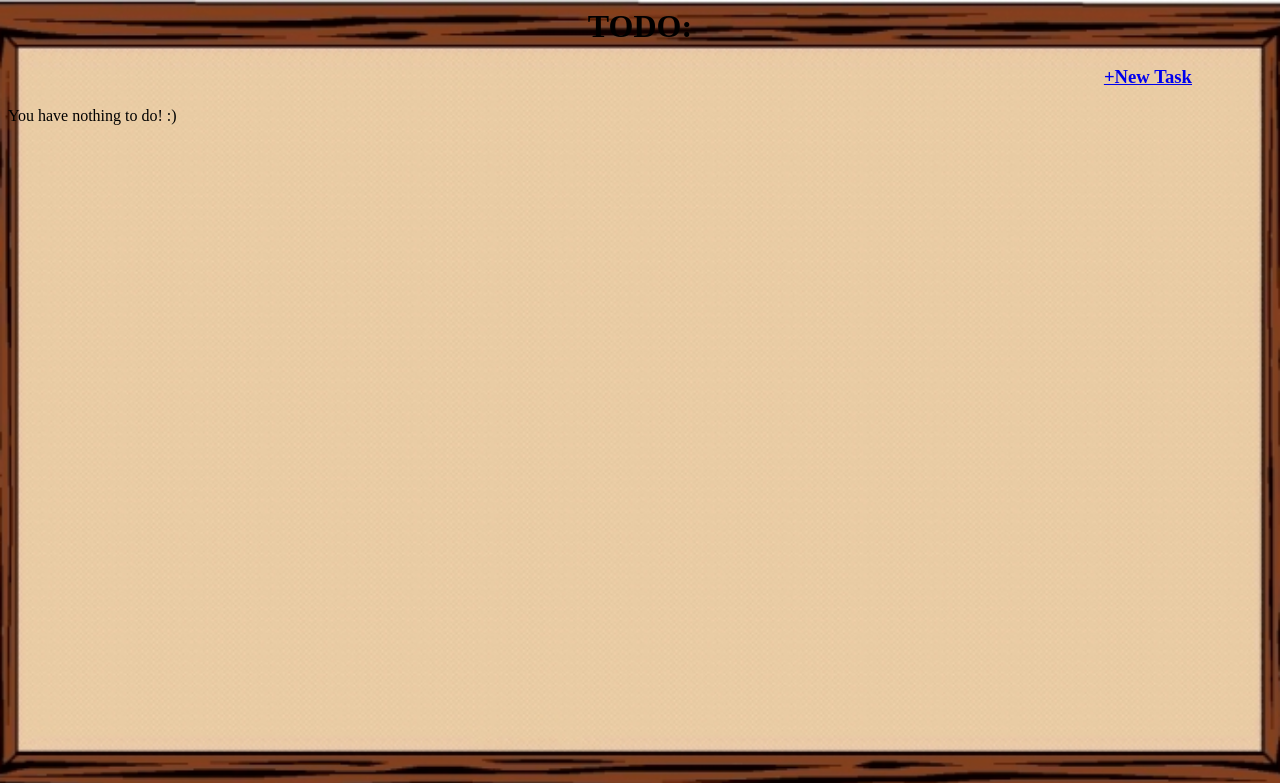
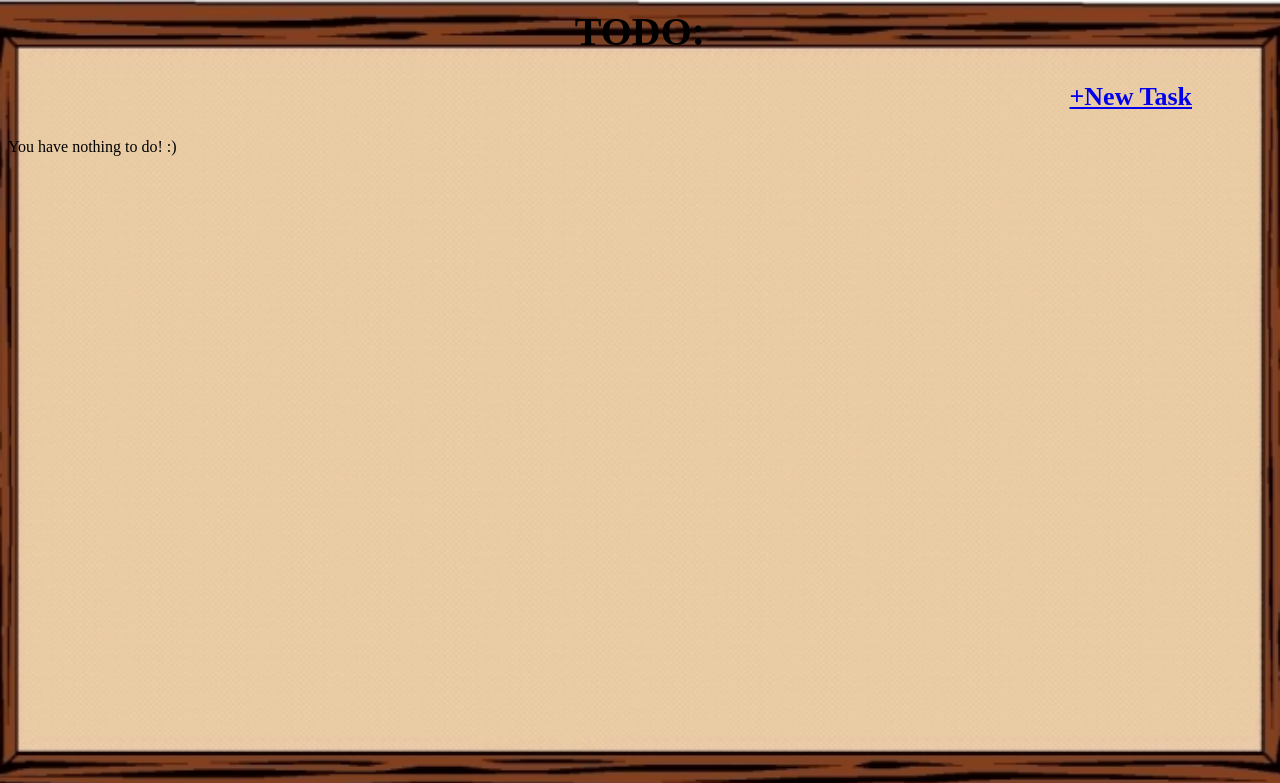
Before and after one commit to Kardbord/Django-TODO_List, a Django app: a page that uses TODO_List/templates/TODO_List/index.html in a window 1280 px wide. Shown: the top 783 px of the page. Run offline with Django 3.2, Linux system fonts and the light colour scheme; data that the repository does not hold is empty.

Commit message:
Added some font styles all around

```diff
--- a/TODO_List/static/TODO_List/style.css
+++ b/TODO_List/static/TODO_List/style.css
@@ -67,15 +67,18 @@
     padding-bottom: 10px;
     padding-top: 10px;
     margin-left: 50px;
+    font-size: 20px;
 }
 
 .new {
     text-align: right;
-    margin-right: 80px
+    margin-right: 80px;
+    font-size: 26px;
 }
 
 .mainTitle {
     text-align: center;
+    font-size: 40px;
 }
 /* end index.html */
 
@@ -86,4 +89,5 @@ body {
     -moz-background-size: cover;
     -o-background-size: cover;
     background-size: cover;
+    font-family: Bookman Old Style;
 }
```
